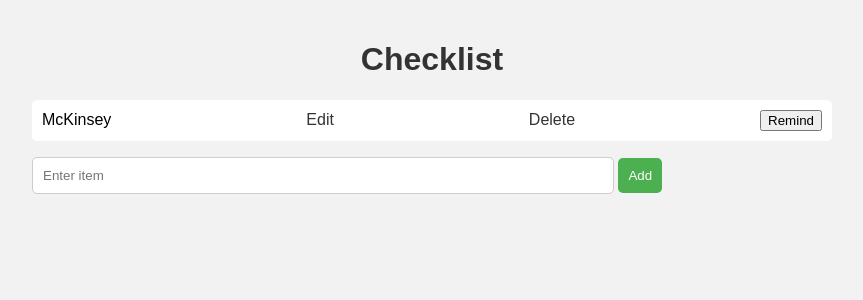
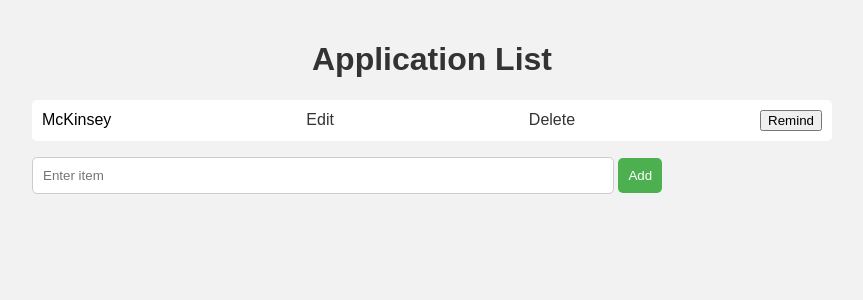
Before and after one commit to khuynh22/New-Grad-SWE-List, a Flask app: page / in a window 1280 px wide. Shown: the top 300 px of the page, without its empty margins (208-1071 px from the left). Run offline with Flask 3, Linux system fonts and the light colour scheme; data comes from the database, SQL or seed files in the repository.

Commit message:
Change Name

```diff
--- a/templates/checklist.html
+++ b/templates/checklist.html
@@ -2,7 +2,7 @@
 <!DOCTYPE html>
 <html>
   <head>
-    <title>Checklist App</title>
+    <title>Application List</title>
     <link
       rel="stylesheet"
       type="text/css"
@@ -11,7 +11,7 @@
   </head>
   <body>
     <div class="container">
-      <h1>Checklist</h1>
+      <h1>Application List</h1>
       <ul class="checklist-items">
         {% for item in items %}
         <li>
--- a/templates/edit.html
+++ b/templates/edit.html
@@ -2,7 +2,7 @@
 <!DOCTYPE html>
 <html>
   <head>
-    <title>Hack Planner App</title>
+    <title>Application List</title>
     <link
       rel="stylesheet"
       type="text/css"
```
